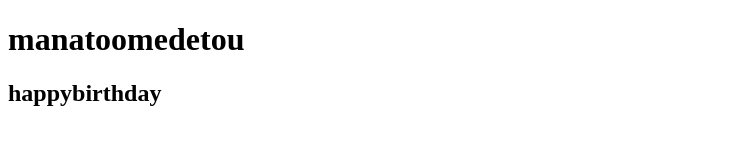
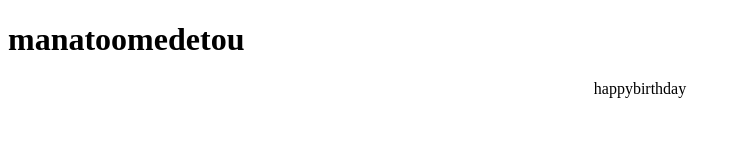
Before and after one commit to tatsu266/demo, a plain HTML site: page index.html in a window 1280 px wide. Shown: the whole page, without its empty margins (0-740 px from the left). Drawn offline with Linux system fonts and the light colour scheme.

Commit message:
Update index.html

```diff
--- a/index.html
+++ b/index.html
@@ -8,7 +8,7 @@
 
 <body>
   <h1>manatoomedetou</h1>
-  <h2>happybirthday</h2>
+  <div style="text-align: center;">happybirthday</div>
 </body>
 
 </html>
```
